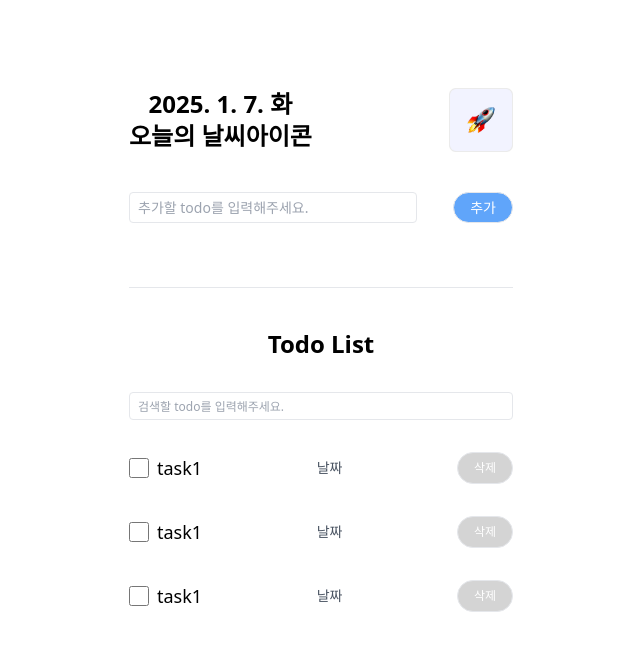
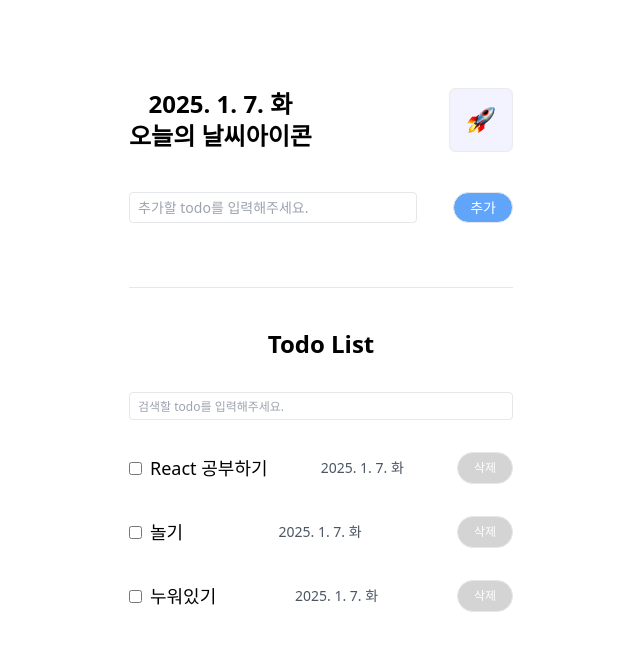
Before and after one commit to dmsquf03/ewha-todo, a React (Vite) app: page / in a window 1280 px wide. Shown: the top 650 px of the page, without its empty margins (319-959 px from the left). Built offline with nearby package versions, Linux system fonts and the light colour scheme.

Commit message:
[최은별] Feat: todo 리스트 추가 기능 구현 (#8)
* feat: 리액트 프로젝트 생성성

* feat: 전체 UI 구현 및 기능 구현 준비비

* feat: todo 리스트 추가 기능 구현

---------

Co-authored-by: ahnsui <139625508+ahnsui@users.noreply.github.com>

```diff
--- a/src/App.jsx
+++ b/src/App.jsx
@@ -1,4 +1,4 @@
-import { useState } from "react";
+import { useState, useRef } from "react";
 import "./App.css";
 import Editor from "./components/Editor";
 import Header from "./components/Header";
@@ -27,13 +27,23 @@ const mockData = [
 ];
 
 function App() {
-  const [todos, SetTodos] = useState(mockData);
-  console.log(todos);
+  const [todos, setTodos] = useState(mockData);
+  const idRef = useRef(3);
+
+  const onCreate = (content) => {
+    const newData = {
+      id: idRef.current++,
+      isDone: false,
+      content: content,
+      date: getDate(new Date()),
+    };
+    setTodos([newData, ...todos]);
+  };
   return (
     <div className="flex flex-col gap-10 w-96 mx-auto my-0 font-sans">
       <Header />
-      <Editor />
-      <List />
+      <Editor onCreate={onCreate} />
+      <List todos={todos} />
     </div>
   );
 }
--- a/src/components/Editor.jsx
+++ b/src/components/Editor.jsx
@@ -1,11 +1,39 @@
-const Editor = () => {
+import { useState, useRef } from "react";
+const Editor = ({ onCreate }) => {
+  const [content, setContent] = useState("");
+  const contentRef = useRef();
+
+  const onChangeContent = (e) => {
+    setContent(e.target.value);
+  };
+  console.log(content);
+
+  const onSubmit = () => {
+    if (content === "") {
+      contentRef.current.focus();
+    }
+    onCreate(content);
+  };
+
+  const onKeyDown = (e) => {
+    if (e.key == "Enter") {
+      onSubmit();
+    }
+  };
   return (
     <div className="flex justify-between h-24 pb-16 border-b text-sm">
       <input
+        onChange={onChangeContent}
+        value={content}
         className="w-9/12 border rounded p-2"
         placeholder="추가할 todo를 입력해주세요."
+        ref={contentRef}
+        onKeyDown={onKeyDown}
       />
-      <button className="border rounded-3xl px-4 bg-blue-400 text-white">
+      <button
+        onClick={onSubmit}
+        className="border rounded-3xl px-4 bg-blue-400 text-white"
+      >
         추가
       </button>
     </div>
--- a/src/components/List.jsx
+++ b/src/components/List.jsx
@@ -1,6 +1,8 @@
 import TodoItem from "./TodoItem";
 
-const List = () => {
+const List = ({ todos }) => {
+  console.log(todos);
+
   return (
     <div className="flex flex-col gap-8">
       <h1 className="text-2xl font-semibold">Todo List</h1>
@@ -8,9 +10,9 @@ const List = () => {
         className="w-full border rounded p-2 h-7 text-xs"
         placeholder="검색할 todo를 입력해주세요."
       />
-      <TodoItem />
-      <TodoItem />
-      <TodoItem />
+      {todos.map((todo) => {
+        return <TodoItem key={todo.id} todo={todo} />;
+      })}
     </div>
   );
 };
--- a/src/components/TodoItem.jsx
+++ b/src/components/TodoItem.jsx
@@ -1,11 +1,11 @@
-const TodoItem = () => {
+const TodoItem = ({ todo }) => {
   return (
     <div className="flex items-center justify-between gap-4 h-8 text-sm">
       <div className="flex items-center gap-2">
-        <input className="w-5 h-5" type="checkbox" />
-        <div className="text-lg">task1</div>
+        <input type="checkbox" readOnly checked={todo.isDone} />
+        <div className="text-lg">{todo.content}</div>
       </div>
-      <div className="text-gray-600">날짜</div>
+      <div className="text-gray-600">{todo.date}</div>
       <button className="border rounded-3xl px-4 h-full bg-neutral-300 text-white text-xs">
         삭제
       </button>
```
